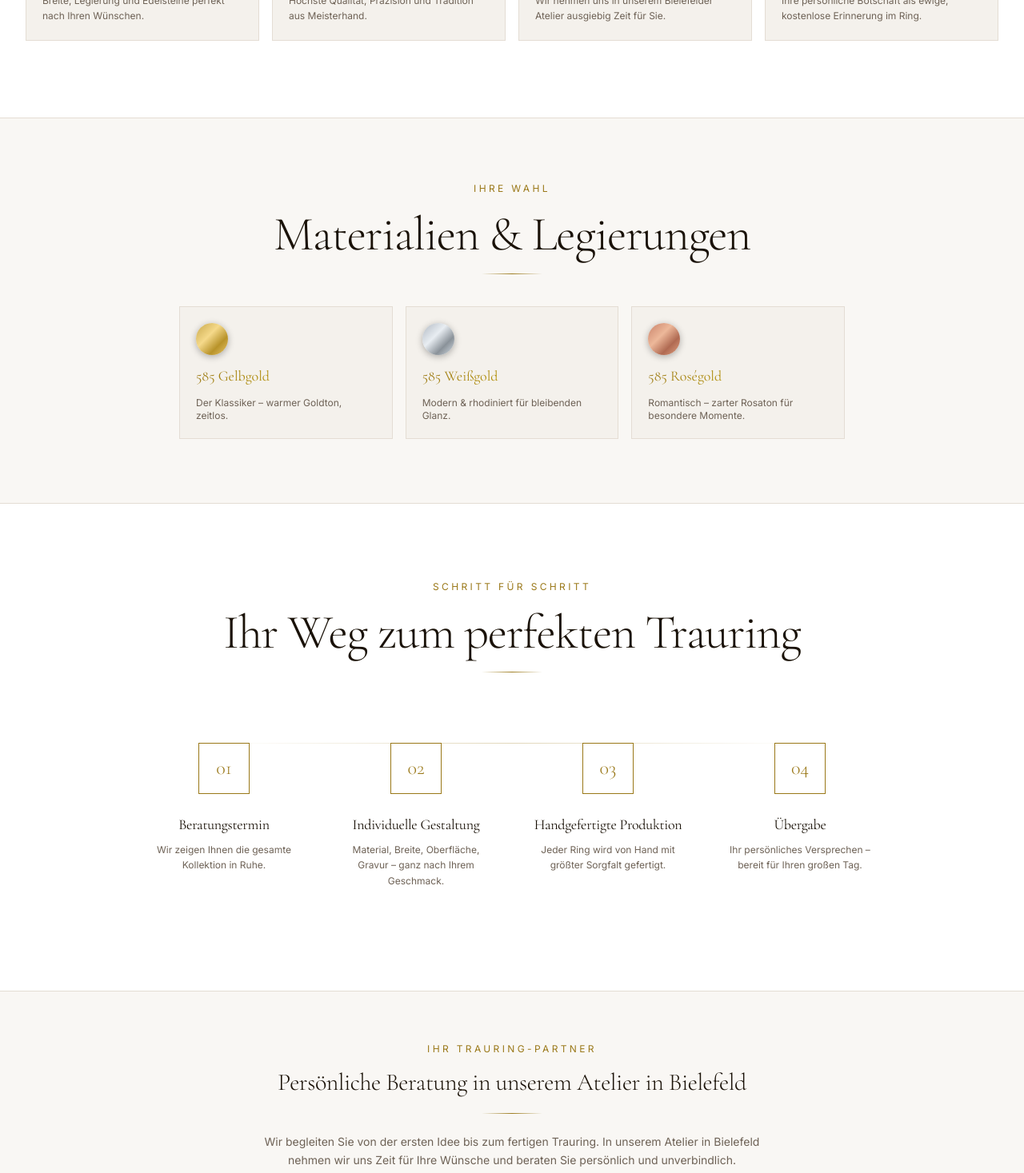
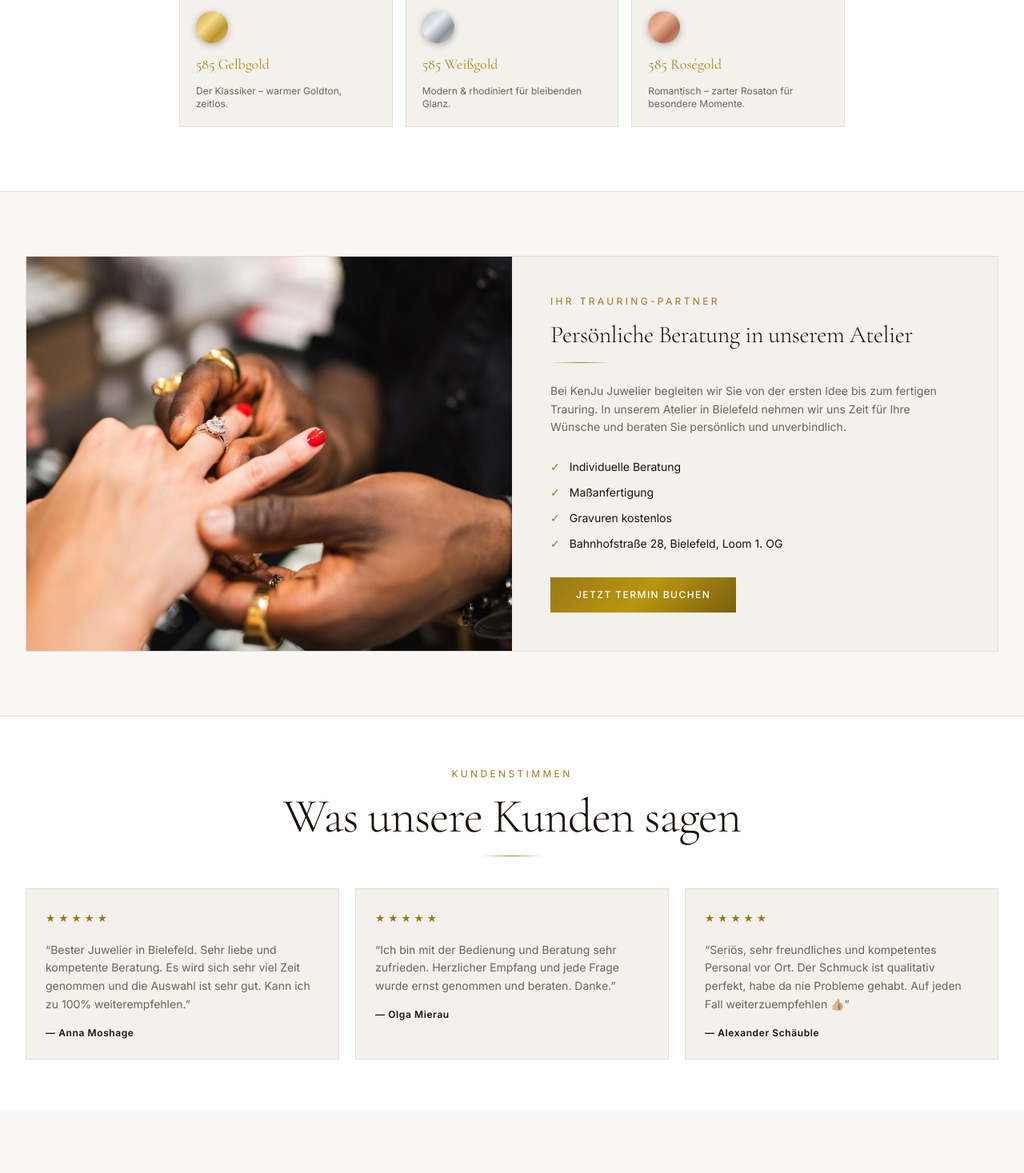
Before and after one commit to Rabi-dev1/Kenju-Juwelier, a Next.js app: page /trauringe in a window 1280 px wide. Shown: the part 1330-2797 px from the top of the page at 80% size. Built offline with nearby package versions, Linux system fonts and the light colour scheme.

Commit message:
Trauringe: schlankere Seite, neues Hero-Bild, Beratungssektion mit Bild, 3 Kundenbewertungen, Prozess-Bereich entfernt

```diff
--- a/app/trauringe/page.tsx
+++ b/app/trauringe/page.tsx
@@ -6,31 +6,15 @@ import AppointmentForm from '@/components/AppointmentForm';
 export const metadata: Metadata = {
   title: 'Trauringe in Bielefeld – Individuelle Anfertigung | KenJu Juwelier',
   description: 'Trauringe in Bielefeld bei KenJu Juwelier. Persönliche Beratung, individuelle Anfertigung in Gelbgold, Weißgold und Roségold. Kostenloser Beratungstermin.',
-  keywords: ['Trauringe Bielefeld', 'Eheringe Bielefeld', 'Trauringe individuell', 'Trauring Gelbgold', 'Trauring Weißgold', 'Trauring Roségold'],
+  keywords: ['Trauringe Bielefeld', 'Eheringe Bielefeld', 'Trauringe individuell', 'Trauring Gelbgold'],
   alternates: { canonical: 'https://kenju-juwelier.de/trauringe' },
 };
 
 const vorteile = [
-  {
-    nr: '01',
-    title: 'Individuelle Gestaltung',
-    desc: 'Breite, Legierung und Edelsteine perfekt nach Ihren Wünschen.',
-  },
-  {
-    nr: '02',
-    title: 'Handgefertigt in Deutschland',
-    desc: 'Höchste Qualität, Präzision und Tradition aus Meisterhand.',
-  },
-  {
-    nr: '03',
-    title: 'Kostenlose Beratung',
-    desc: 'Wir nehmen uns in unserem Bielefelder Atelier ausgiebig Zeit für Sie.',
-  },
-  {
-    nr: '04',
-    title: 'Gravur nach Wunsch',
-    desc: 'Ihre persönliche Botschaft als ewige, kostenlose Erinnerung im Ring.',
-  },
+  { nr: '01', title: 'Individuelle Gestaltung',     desc: 'Breite, Legierung und Edelsteine nach Ihren Wünschen.' },
+  { nr: '02', title: 'Handgefertigt in Deutschland', desc: 'Höchste Qualität und Tradition aus Meisterhand.' },
+  { nr: '03', title: 'Kostenlose Beratung',          desc: 'Wir nehmen uns ausgiebig Zeit für Sie in Bielefeld.' },
+  { nr: '04', title: 'Gravur nach Wunsch',           desc: 'Ihre persönliche Botschaft – kostenlos im Ring.' },
 ];
 
 const materialien = [
@@ -51,11 +35,19 @@ const materialien = [
   },
 ];
 
-const processSteps = [
-  { step: '01', title: 'Beratungstermin',           desc: 'Wir zeigen Ihnen die gesamte Kollektion in Ruhe.' },
-  { step: '02', title: 'Individuelle Gestaltung',    desc: 'Material, Breite, Oberfläche, Gravur – ganz nach Ihrem Geschmack.' },
-  { step: '03', title: 'Handgefertigte Produktion',  desc: 'Jeder Ring wird von Hand mit größter Sorgfalt gefertigt.' },
-  { step: '04', title: 'Übergabe',                   desc: 'Ihr persönliches Versprechen – bereit für Ihren großen Tag.' },
+const bewertungen = [
+  {
+    name: 'Anna Moshage',
+    text: 'Bester Juwelier in Bielefeld. Sehr liebe und kompetente Beratung. Es wird sich sehr viel Zeit genommen und die Auswahl ist sehr gut. Kann ich zu 100% weiterempfehlen.',
+  },
+  {
+    name: 'Olga Mierau',
+    text: 'Ich bin mit der Bedienung und Beratung sehr zufrieden. Herzlicher Empfang und jede Frage wurde ernst genommen und beraten. Danke.',
+  },
+  {
+    name: 'Alexander Schäuble',
+    text: 'Seriös, sehr freundliches und kompetentes Personal vor Ort. Der Schmuck ist qualitativ perfekt, habe da nie Probleme gehabt. Auf jeden Fall weiterzuempfehlen 👍🏼',
+  },
 ];
 
 export default function TrauringePage() {
@@ -68,8 +60,8 @@ export default function TrauringePage() {
       >
         <div className="absolute inset-0">
           <Image
-            src="/images/brillantringe.jpg"
-            alt="Trauringe Bielefeld – KenJu Juwelier"
+            src="/images/trauringehero.jpg"
+            alt="Trauringe Beratung – KenJu Juwelier Bielefeld"
             fill
             sizes="100vw"
             className="object-cover img-zoom"
@@ -83,16 +75,11 @@ export default function TrauringePage() {
         </div>
 
         <div className="relative max-w-7xl mx-auto px-4 sm:px-6 lg:px-8 w-full">
-          <nav
-            aria-label="Brotkrumen"
-            className="flex items-center gap-2 font-sans text-xs mb-8 tracking-widest uppercase"
-            style={{ color: 'rgba(245,240,232,0.45)' }}
-          >
+          <nav className="flex items-center gap-2 font-sans text-xs mb-8 tracking-widest uppercase" style={{ color: 'rgba(245,240,232,0.45)' }}>
             <Link href="/" style={{ color: 'rgba(245,240,232,0.45)' }} className="hover:opacity-80 transition-opacity">Startseite</Link>
             <span style={{ opacity: 0.4 }}>›</span>
             <span style={{ color: 'var(--kj-gold)' }}>Trauringe</span>
           </nav>
-
           <h1 className="font-serif text-6xl md:text-8xl font-light mb-6 text-white" style={{ lineHeight: 1.05 }}>
             Trauringe in Bielefeld
           </h1>
@@ -106,36 +93,17 @@ export default function TrauringePage() {
         </div>
       </section>
 
-      {/* ── SEO-TEXTBLOCK ────────────────────────────────── */}
-      <section className="py-16" style={{ backgroundColor: 'var(--kj-surface)', borderBottom: '1px solid var(--kj-border)' }}>
-        <div className="max-w-4xl mx-auto px-4 sm:px-6 lg:px-8 text-center">
-          <p className="section-subtitle mb-4">Ihr Juwelier in Bielefeld</p>
-          <h2 className="font-serif text-3xl md:text-4xl font-light mb-5" style={{ color: 'var(--kj-text)' }}>
-            Persönliche Trauring-Beratung in Bielefeld
-          </h2>
-          <div className="divider-gold mx-auto mb-6" />
-          <p className="font-sans text-base leading-relaxed max-w-3xl mx-auto" style={{ color: 'var(--kj-muted)' }}>
-            Gemeinsam finden wir die Trauringe, die perfekt zu Ihnen passen. Ob klassisches Gelbgold, modernes Weißgold oder romantisches Roségold – wir begleiten Sie von der ersten Beratung bis zum fertigen Ring. In unserem Atelier in Bielefeld nehmen wir uns Zeit für Ihre Wünsche und gestalten Trauringe, die Ihre persönliche Geschichte erzählen.
-          </p>
-        </div>
-      </section>
-
       {/* ── WARUM PAARE KENJU WÄHLEN ─────────────────────── */}
-      <section className="py-24" style={{ backgroundColor: 'var(--kj-bg)' }}>
+      <section className="py-20" style={{ backgroundColor: 'var(--kj-surface)', borderBottom: '1px solid var(--kj-border)' }}>
         <div className="max-w-7xl mx-auto px-4 sm:px-6 lg:px-8">
-          <div className="text-center mb-14">
+          <div className="text-center mb-12">
             <p className="section-subtitle mb-4">Ihre Vorteile</p>
             <h2 className="section-title mb-4">Warum Paare KenJu wählen</h2>
             <div className="divider-gold mx-auto" />
           </div>
-
           <div className="grid grid-cols-2 lg:grid-cols-4 gap-4">
             {vorteile.map((v) => (
-              <div
-                key={v.nr}
-                className="p-5 flex flex-col gap-3 transition-all duration-300"
-                style={{ background: 'var(--kj-card)', border: '1px solid var(--kj-border)' }}
-              >
+              <div key={v.nr} className="p-5 flex flex-col gap-3" style={{ background: 'var(--kj-card)', border: '1px solid var(--kj-border)' }}>
                 <span className="font-serif text-2xl" style={{ color: 'var(--kj-gold)' }}>{v.nr}</span>
                 <h3 className="font-serif text-base" style={{ color: 'var(--kj-text)' }}>{v.title}</h3>
                 <p className="font-sans text-xs leading-relaxed" style={{ color: 'var(--kj-muted)' }}>{v.desc}</p>
@@ -146,7 +114,7 @@ export default function TrauringePage() {
       </section>
 
       {/* ── MATERIALIEN ──────────────────────────────────── */}
-      <section className="py-20" style={{ backgroundColor: 'var(--kj-surface)', borderTop: '1px solid var(--kj-border)' }}>
+      <section className="py-20" style={{ backgroundColor: 'var(--kj-bg)' }}>
         <div className="max-w-4xl mx-auto px-4 sm:px-6 lg:px-8">
           <div className="text-center mb-10">
             <p className="section-subtitle mb-4">Ihre Wahl</p>
@@ -155,15 +123,8 @@ export default function TrauringePage() {
           </div>
           <div className="grid grid-cols-1 sm:grid-cols-3 gap-4">
             {materialien.map((m) => (
-              <div
-                key={m.name}
-                className="p-5 flex flex-col gap-3 transition-all duration-300"
-                style={{ background: 'var(--kj-card)', border: '1px solid var(--kj-border)' }}
-              >
-                <div
-                  className="w-10 h-10 rounded-full shrink-0"
-                  style={{ background: m.gradient, boxShadow: '0 2px 8px rgba(0,0,0,0.3)' }}
-                />
+              <div key={m.name} className="p-5 flex flex-col gap-3" style={{ background: 'var(--kj-card)', border: '1px solid var(--kj-border)' }}>
+                <div className="w-10 h-10 rounded-full" style={{ background: m.gradient, boxShadow: '0 2px 8px rgba(0,0,0,0.3)' }} />
                 <p className="font-serif text-lg gold-text">{m.name}</p>
                 <p className="font-sans text-xs" style={{ color: 'var(--kj-muted)' }}>{m.desc}</p>
               </div>
@@ -172,79 +133,90 @@ export default function TrauringePage() {
         </div>
       </section>
 
-      {/* ── PROZESS ──────────────────────────────────────── */}
-      <section className="py-24" style={{ backgroundColor: 'var(--kj-bg)', borderTop: '1px solid var(--kj-border)' }}>
-        <div className="max-w-5xl mx-auto px-4 sm:px-6 lg:px-8">
-          <div className="text-center mb-14">
-            <p className="section-subtitle mb-4">Schritt für Schritt</p>
-            <h2 className="section-title mb-4">Ihr Weg zum perfekten Trauring</h2>
-            <div className="divider-gold mx-auto" />
+      {/* ── PERSÖNLICHE BERATUNG ─────────────────────────── */}
+      <section className="py-20" style={{ backgroundColor: 'var(--kj-surface)', borderTop: '1px solid var(--kj-border)' }}>
+        <div className="max-w-7xl mx-auto px-4 sm:px-6 lg:px-8">
+          <div className="grid grid-cols-1 lg:grid-cols-2 gap-0 overflow-hidden" style={{ border: '1px solid var(--kj-border)' }}>
+
+            {/* Bild */}
+            <div className="relative min-h-[360px] lg:min-h-0 overflow-hidden" style={{ background: 'var(--kj-bg)' }}>
+              <Image
+                src="/images/ringberatung.jpg"
+                alt="Trauring Beratung KenJu Juwelier Bielefeld"
+                fill
+                sizes="(max-width: 1024px) 100vw, 50vw"
+                className="object-cover img-zoom"
+              />
+            </div>
+
+            {/* Text */}
+            <div className="p-8 lg:p-12 flex flex-col justify-center" style={{ background: 'var(--kj-card)' }}>
+              <p className="section-subtitle mb-4">Ihr Trauring-Partner</p>
+              <h2 className="font-serif text-2xl md:text-3xl font-light mb-4" style={{ color: 'var(--kj-text)', lineHeight: 1.2 }}>
+                Persönliche Beratung in unserem Atelier
+              </h2>
+              <div className="divider-gold mb-6" />
+              <p className="font-sans text-sm leading-relaxed mb-7" style={{ color: 'var(--kj-muted)' }}>
+                Bei KenJu Juwelier begleiten wir Sie von der ersten Idee bis zum fertigen Trauring. In unserem Atelier in Bielefeld nehmen wir uns Zeit für Ihre Wünsche und beraten Sie persönlich und unverbindlich.
+              </p>
+              <ul className="space-y-3 mb-8">
+                {[
+                  'Individuelle Beratung',
+                  'Maßanfertigung',
+                  'Gravuren kostenlos',
+                  'Bahnhofstraße 28, Bielefeld, Loom 1. OG',
+                ].map((item) => (
+                  <li key={item} className="flex items-center gap-3 font-sans text-sm" style={{ color: 'var(--kj-text)' }}>
+                    <span style={{ color: 'var(--kj-gold)' }}>✓</span>
+                    {item}
+                  </li>
+                ))}
+              </ul>
+              <Link href="#termin" className="btn-gold self-start">
+                Jetzt Termin buchen
+              </Link>
+            </div>
           </div>
+        </div>
+      </section>
 
-          <div className="grid grid-cols-1 md:grid-cols-4 gap-0 relative">
-            <div
-              className="hidden md:block absolute top-8 left-[12.5%] right-[12.5%] h-px"
-              style={{ background: 'linear-gradient(to right, transparent, var(--kj-gold), transparent)', opacity: 0.3 }}
-            />
-            {processSteps.map((s, i) => (
-              <div key={s.step} className="relative text-center px-6 py-8">
-                <div
-                  className="inline-flex items-center justify-center w-16 h-16 mb-6 font-serif text-2xl font-light relative z-10"
-                  style={{ border: '1px solid var(--kj-gold)', color: 'var(--kj-gold)', background: 'var(--kj-bg)' }}
-                >
-                  {s.step}
+      {/* ── BEWERTUNGEN ──────────────────────────────────── */}
+      <section className="py-16" style={{ backgroundColor: 'var(--kj-bg)', borderTop: '1px solid var(--kj-border)' }}>
+        <div className="max-w-7xl mx-auto px-4 sm:px-6 lg:px-8">
+          <div className="text-center mb-10">
+            <p className="section-subtitle mb-3">Kundenstimmen</p>
+            <h2 className="section-title">Was unsere Kunden sagen</h2>
+            <div className="divider-gold mx-auto mt-4" />
+          </div>
+          <div className="grid grid-cols-1 md:grid-cols-3 gap-5">
+            {bewertungen.map((b) => (
+              <div key={b.name} className="p-6 flex flex-col gap-4" style={{ background: 'var(--kj-card)', border: '1px solid var(--kj-border)' }}>
+                <div className="flex gap-1">
+                  {Array.from({ length: 5 }).map((_, i) => (
+                    <span key={i} style={{ color: 'var(--kj-gold)', fontSize: '0.85rem' }}>★</span>
+                  ))}
                 </div>
-                <h4 className="font-serif text-lg mb-2" style={{ color: 'var(--kj-text)' }}>{s.title}</h4>
-                <p className="font-sans text-xs leading-relaxed" style={{ color: 'var(--kj-muted)' }}>{s.desc}</p>
-                {i < processSteps.length - 1 && (
-                  <div
-                    className="md:hidden w-px h-8 mx-auto mt-6"
-                    style={{ background: 'linear-gradient(to bottom, var(--kj-gold), transparent)', opacity: 0.4 }}
-                  />
-                )}
+                <p className="font-sans text-sm leading-relaxed" style={{ color: 'var(--kj-muted)' }}>
+                  &ldquo;{b.text}&rdquo;
+                </p>
+                <p className="font-sans text-xs font-semibold tracking-wider" style={{ color: 'var(--kj-text)' }}>
+                  — {b.name}
+                </p>
               </div>
             ))}
           </div>
         </div>
       </section>
 
-      {/* ── VERTRAUENSSEKTION ────────────────────────────── */}
-      <section className="py-16" style={{ backgroundColor: 'var(--kj-surface)', borderTop: '1px solid var(--kj-border)' }}>
-        <div className="max-w-4xl mx-auto px-4 sm:px-6 lg:px-8 text-center">
-          <p className="section-subtitle mb-4">Ihr Trauring-Partner</p>
-          <h2 className="font-serif text-2xl md:text-3xl font-light mb-5" style={{ color: 'var(--kj-text)' }}>
-            Persönliche Beratung in unserem Atelier in Bielefeld
-          </h2>
-          <div className="divider-gold mx-auto mb-6" />
-          <p className="font-sans text-sm leading-relaxed max-w-2xl mx-auto mb-8" style={{ color: 'var(--kj-muted)' }}>
-            Wir begleiten Sie von der ersten Idee bis zum fertigen Trauring. In unserem Atelier in Bielefeld nehmen wir uns Zeit für Ihre Wünsche und beraten Sie persönlich und unverbindlich.
-          </p>
-          <div className="grid grid-cols-2 sm:grid-cols-4 gap-4 max-w-2xl mx-auto">
-            {[
-              { icon: '◎', label: 'Bahnhofstraße 28, Bielefeld' },
-              { icon: '◈', label: 'Individuelle Beratung' },
-              { icon: '⬡', label: 'Maßanfertigung' },
-              { icon: '✦', label: 'Gravuren kostenlos' },
-            ].map((item) => (
-              <div key={item.label} className="flex flex-col items-center gap-2 py-4 px-3"
-                style={{ background: 'var(--kj-card)', border: '1px solid var(--kj-border)' }}>
-                <span className="text-xl gold-text">{item.icon}</span>
-                <p className="font-sans text-xs text-center leading-snug" style={{ color: 'var(--kj-muted)' }}>{item.label}</p>
-              </div>
-            ))}
-          </div>
-        </div>
-      </section>
-
-      {/* ── APPOINTMENT ──────────────────────────────────── */}
-      <section className="py-28" style={{ backgroundColor: 'var(--kj-bg)' }} id="termin">
+      {/* ── FORMULAR ─────────────────────────────────────── */}
+      <section className="py-24" style={{ backgroundColor: 'var(--kj-surface)' }} id="termin">
         <div className="max-w-3xl mx-auto px-4 sm:px-6 lg:px-8">
-          <div className="text-center mb-12">
-            <p className="section-subtitle mb-4">Ihr besonderer Moment</p>
+          <div className="text-center mb-10">
+            <p className="section-subtitle mb-3">Kostenlos & Unverbindlich</p>
             <h2 className="section-title mb-4">Trauring-Beratung buchen</h2>
-            <div className="divider-gold mx-auto mb-5" />
+            <div className="divider-gold mx-auto mb-4" />
             <p className="font-sans text-sm" style={{ color: 'var(--kj-muted)' }}>
-              Kostenlose und unverbindliche Beratung in unserem Atelier – Bahnhofstraße 28, 33602 Bielefeld.
+              Bahnhofstraße 28, 33602 Bielefeld · Loom 1. OG
             </p>
           </div>
           <div className="p-8 md:p-12" style={{ background: 'var(--kj-card)', border: '1px solid var(--kj-border)' }}>
```
Also changed, not shown: public/images/ringberatung.jpg (added), public/images/trauringehero.jpg (added).
